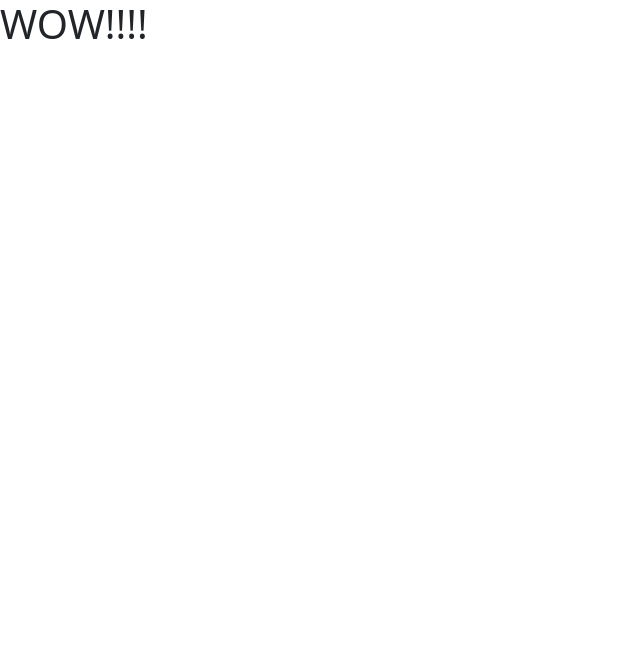
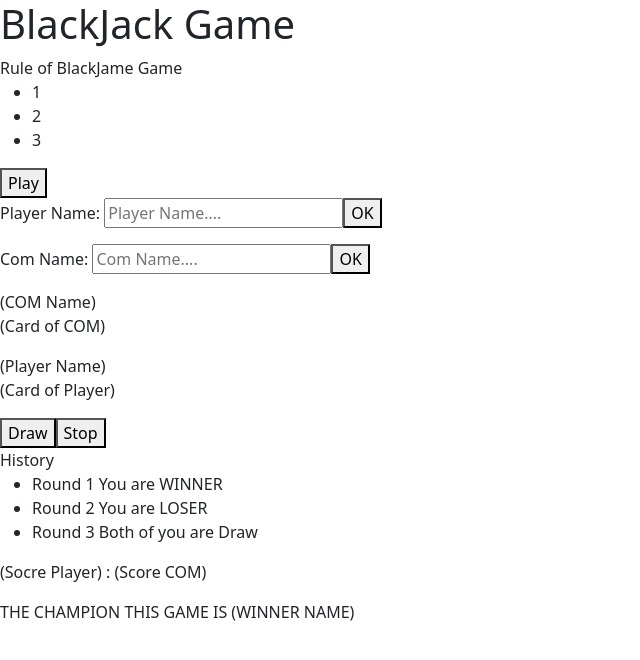
Before and after one commit to FhLk/BlackJack-Game, a Vue app: page / in a window 1280 px wide. Shown: the top 660 px of the page, without its empty margins (0-640 px from the left). Built offline with nearby package versions, Linux system fonts and the light colour scheme.

Commit message:
Update interface Game

```diff
--- a/src/components/App.vue
+++ b/src/components/App.vue
@@ -3,7 +3,39 @@
 </script>
 
 <template>
-<h1>WOW!!!!</h1>
+<h1>BlackJack Game</h1>
+<p style="margin: auto;">Rule of BlackJame Game
+  <ul>
+    <li>1</li>
+    <li>2</li>
+    <li>3</li>
+  </ul>
+</p>
+<button>Play</button>
+<p>Player Name:
+  <input type="text" placeholder="Player Name....">
+  <button>OK</button>
+</p>
+<p>Com Name:
+  <input type="text" placeholder="Com Name....">
+  <button>OK</button>
+</p>
+<p>(COM Name)
+  <div>(Card of COM)</div>
+</p>
+<p>(Player Name)
+  <div>(Card of Player)</div>
+</p>
+<button>Draw</button>
+<button>Stop</button>
+<p style="margin: auto;">History</p>
+  <ul>
+    <li>Round 1 You are WINNER</li>
+    <li>Round 2 You are LOSER</li>
+    <li>Round 3 Both of you are Draw</li>
+  </ul>
+<p>(Socre Player) : (Score COM)</p>
+<p>THE CHAMPION THIS GAME IS (WINNER NAME)</p>
 </template>
 
 <style>
```
